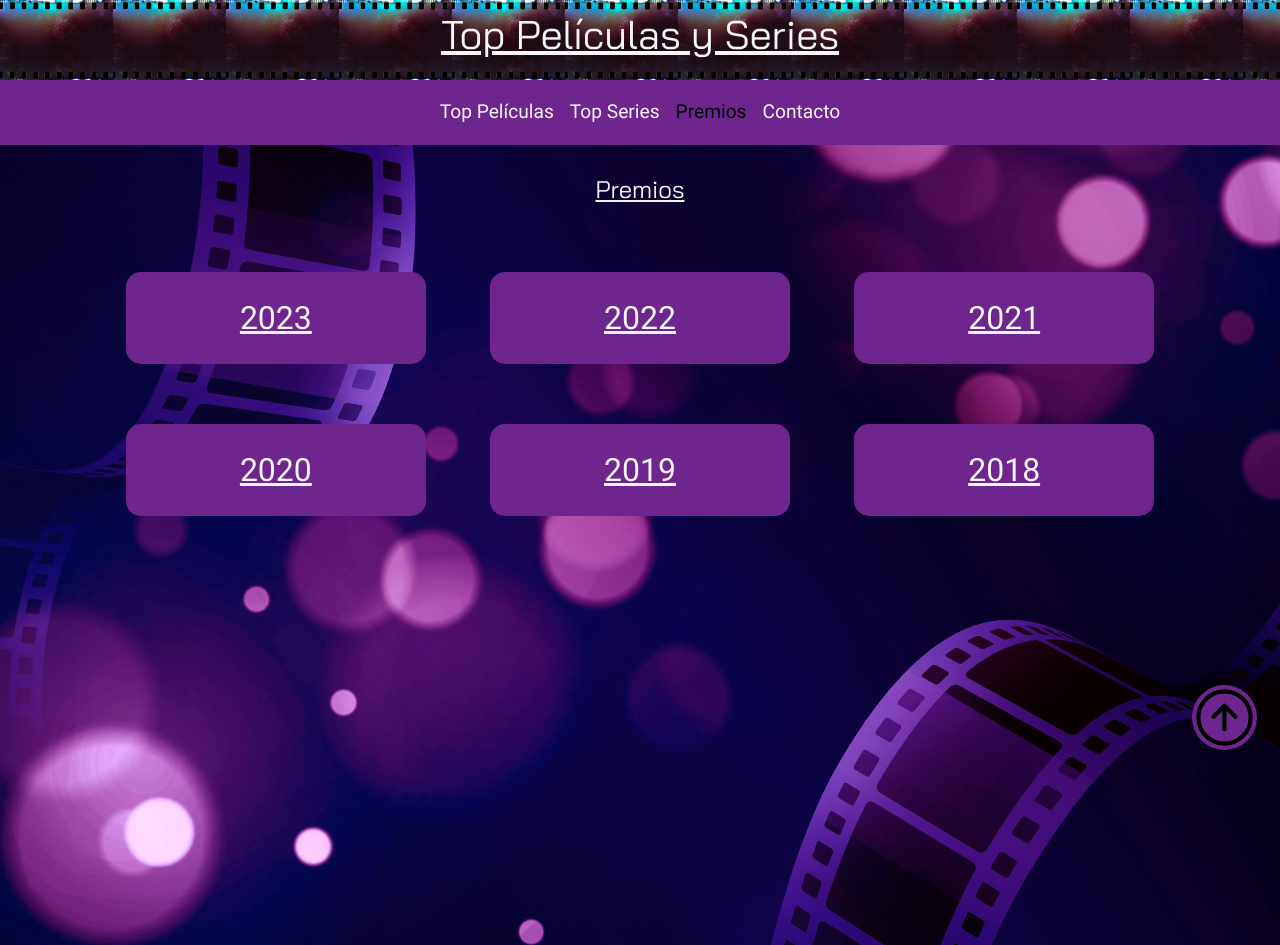
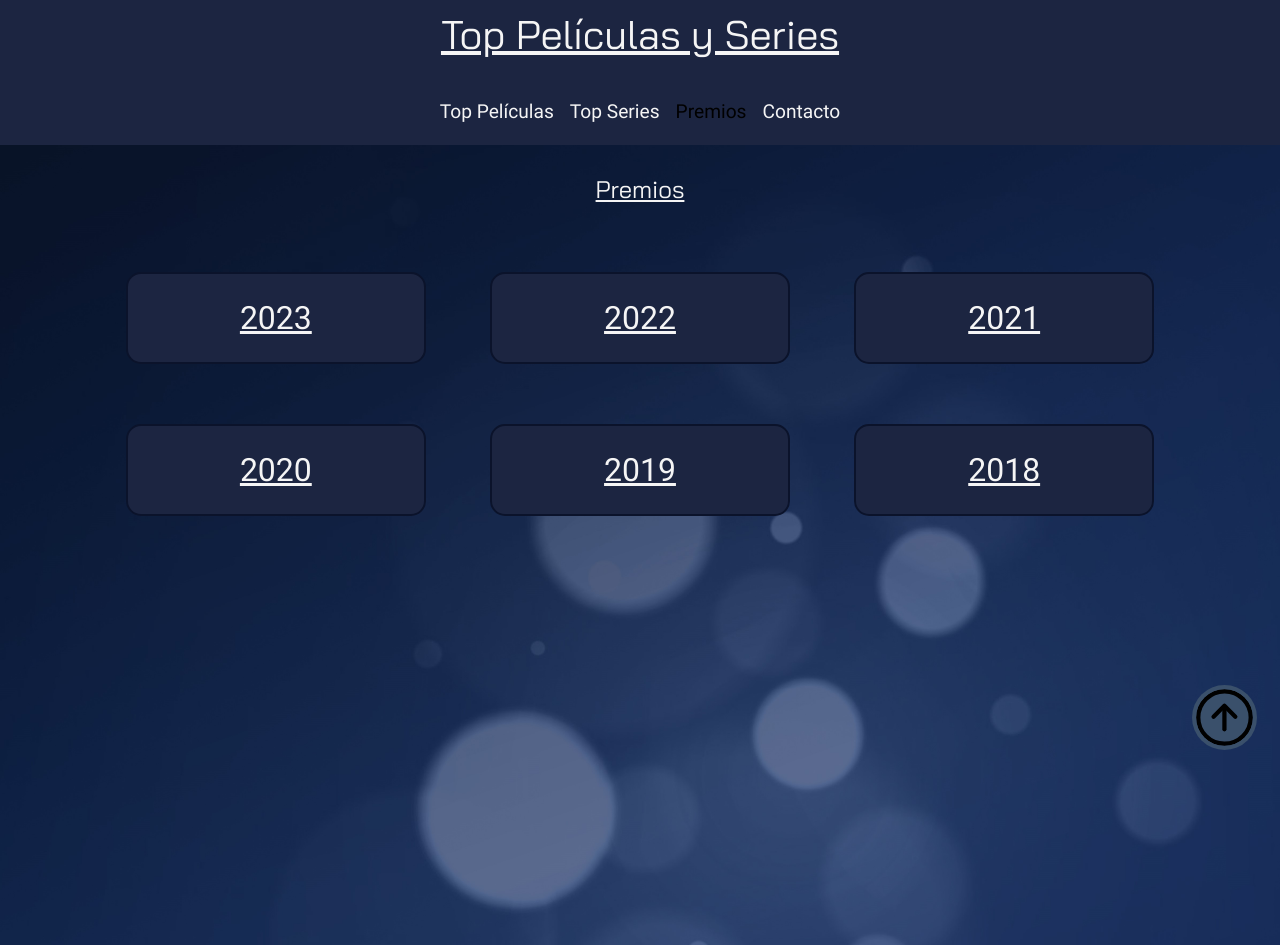
Before and after one commit to Maxonairos/TPS, a plain HTML site: page pages/awards.html in a window 1280 px wide. Shown: the top 945 px of the page. Drawn offline with Linux system fonts and the light colour scheme.

Commit message:
-cambio de estilo.

```diff
--- a/css/style.css
+++ b/css/style.css
@@ -18,7 +18,7 @@
 .navS{
     position: sticky;
     top: 0px;
-    background-color: #6E268E;
+    background-color: #1C2541;
     z-index: 2;
     width: 100%;
 }
@@ -47,7 +47,7 @@
 }
 /*titulos y cajas*/
 main{
-    background-image: url("../multimedia/images/background.jpg");
+    background-image: url("../multimedia/images/backgroundNew16-9.jpg");
     background-size: cover;
     width: 100%;
     min-height: 100vh;
@@ -99,7 +99,7 @@ main{
     text-align: center;
 }
 header{
-    background-image: url('../multimedia/images/header.jpg');
+    background-color:#1C2541;
     background-size: contain;
     background-repeat: repeat-x;
     height: 10vh;
@@ -142,7 +142,7 @@ header{
     width: 65px;
     padding: 4px;
     margin: 10px;
-    background-color:#6E268E;
+    background-color:#3A506B;
     border-radius: 50px;
     z-index: 1;
 }
@@ -151,10 +151,10 @@ header{
     position: relative;
     text-align: center;
     padding: 10px;
-    border: #6E268E solid 2px;
+    border: #0B132B solid 2px;
     border-radius: 15px;
     margin: 30px 30px 30px 30px;
-    background-color: #6E268E;
+    background-color: #1C2541;
     width: 300px;
 }
 .yearBox h2{
@@ -172,14 +172,14 @@ header{
     font-family: "roboto-Regular"
 }
 .h:hover{
-    background-color:#9E3D9E;
+    background-color:#3A506B;
     border: #dadada solid 0px;
     border-radius: 13px;
     transform: scale(101%);
     transition: transform 0.3s ease;
 }
 .titleImage:hover{
-    background-color:#9E3D9E;
+    background-color:#3A506B;
     border: #dadada solid 0px;
     border-radius: 12px;
     transform: scale(101%);
@@ -207,7 +207,7 @@ fieldset{
     height: 40px;
     margin: 20px;
     text-align: center;
-    background-color: #6E268E;
+    background-color: #1C2541;
     border-radius: 15px;
     border: none;
     color: whitesmoke;
```
Also changed, not shown: index.html (+2 -2 lines), multimedia/images/TitleImageNew.jpg (added), multimedia/images/backgroundNew16-9.jpg (added), multimedia/images/headerNew.jpg (added).
